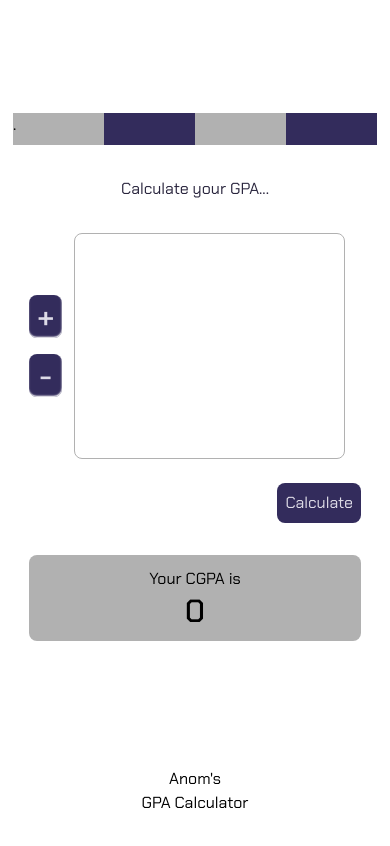
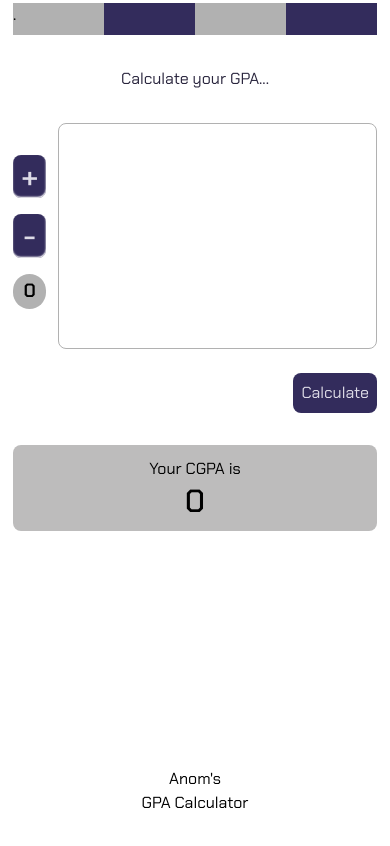
Before and after one commit to Ano-ly/AnomsCGPACalculator, a React (Vite) app: page / in a window 390 px wide. Shown: the top 846 px of the page. Built offline with nearby package versions, Linux system fonts and the light colour scheme.

Commit message:
Make UIUX changes

```diff
--- a/src/App.css
+++ b/src/App.css
@@ -39,7 +39,7 @@ button {
   flex: 7 0 0;
   display: flex;
   flex-direction: column;
-  justify-content: center;
+  justify-content: flex-start;
   gap: 2rem;
   padding-left: 1rem;
   padding-right: 1rem;
@@ -122,7 +122,6 @@ button {
   box-sizing: border-box;
   display: flex;
   flex-direction: column;
-  justify-content: center;
   gap: 1.5rem;
   padding-left: 1rem;
   padding-right: 1rem;
@@ -140,20 +139,21 @@ button {
   display: flex;
   flex: 0 1 0;
   flex-direction: column;
-  justify-content: center;
+  justify-content: flex-start;
   padding-right: 0rem;
+  padding-top: 2rem;
   gap: 1rem;
 }
 .cont__main__cmb__maj__crs {
   border: 0.02rem solid var(--div1-color);
   flex: 1 1 0;
   border-radius: 0.5rem;
-  height: 8rem;
-  overflow-y: scroll;
+  min-height: fit-content;
+  overflow-y: visible;
   padding-left: 0.5rem;
   padding-top: 1rem;
   padding-bottom: 1rem;
-  padding-right: 0.8rem;
+  padding-right: 0.3rem;
 }
 .cont__main__cmb__maj__crsdiv {
   display: flex;
@@ -181,7 +181,16 @@ button {
   background-color: var(--div1-color);
   transform: scale(1.05);
 }
+@keyframes colorblink {
+  from {background-color: var(--div1-color);}
+  to {background-color: var(--div3-color);}
+}
 .cont__main__cmb__cpt__rst {
+  animation-name: colorblink;
+  animation-duration: 0.7s;
+  animation-iteration-count: infinite;
+  animation-direction: alternate;
+  animation-timing-function: ease;
   flex-grow: 0;
   flex-shrink: 0;
   min-height: 5rem;
@@ -198,7 +207,7 @@ button {
   flex-direction: row;
   flex-shrink: 1;
   flex-basis: 1;
-  gap: 0.2rem;
+  gap: 0.5rem;
 }
 
 .cont__main__cmb__maj__crsdiv__cse__flds {
@@ -279,6 +288,15 @@ button {
 .cont__main__cmb__maj__sbar {
   padding-right: 0.5rem;
 }
+.cont__main__cmb__maj__sbar__cnt {
+  background-color: var(--div1-color);
+  padding-top: 0.2rem;
+  padding-bottom: 0.2rem;
+  font-size: 1.2rem;
+  font-weight: 600;
+  text-align: center;
+  border-radius: 5rem;
+}
 
 
 
@@ -304,6 +322,13 @@ button {
   .cont__main__itr {
     text-align: center;
   }
+  .cont__main__cmb {
+    padding-left: 0rem;
+    padding-right: 0rem;
+  }
+  .cont__main__cmb__maj {
+    padding-right: 0rem;
+  }
   .cont__main__cmb__maj__sbar {
     padding-right: 0.2rem;
   }
--- a/src/Course.jsx
+++ b/src/Course.jsx
@@ -10,8 +10,8 @@ function Course(props) {
 
     useEffect (() => {
         changeError("Please input course information");
+        props.refToAdd.current.classList.toggle("add");
         props.func2(props.num, `${code}: Please input course information.`);
-
         return () => {
             changeError("");
             props.func2(props.num, "");
--- a/src/CoursesForm.jsx
+++ b/src/CoursesForm.jsx
@@ -1,12 +1,14 @@
 import Course from './Course';
-import { useState } from 'react';
+import { useState, useRef } from 'react';
 import CalcButton from './CalcButton.jsx';
+import { useEffect } from 'react';
 
 
 
 function CoursesForm() {
     const [myCourses, changeMyCourses] = useState([]);
     const [errorStrs, changeErrorStrs] = useState([]);
+    const refToAddVar = useRef(null);
     //const [noOfCourses, changeNoOfCourses] = useState(0);
     function AddCourse() {
         const addCourse = () => {
@@ -15,7 +17,7 @@ function CoursesForm() {
             }
         };
         return (
-            <div className="cont__main__cmb__maj__sbar__btn add" onClick={addCourse}>
+            <div ref={refToAddVar} className="cont__main__cmb__maj__sbar__btn" onClick={addCourse}>
                 +
             </div>
         );
@@ -56,10 +58,13 @@ function CoursesForm() {
                 <div className="cont__main__cmb__maj__sbar">
                     <AddCourse />
                     <RemCourse />
+                    <div className="cont__main__cmb__maj__sbar__cnt">
+                        {myCourses.length}
+                    </div>
                 </div>
                 <form className="cont__main__cmb__maj__crs">
                     <div className="cont__main__cmb__maj__crsdiv">
-                        {myCourses.map((c, i) => {return <Course num={i + 1} errStrs={errorStrs} func={changeCourseInfo} func2={changeErrorStrsVar}/>})}
+                        {myCourses.map((c, i) => {return <Course num={i + 1} errStrs={errorStrs} func={changeCourseInfo} func2={changeErrorStrsVar} refToAdd={refToAddVar}/>})}
                     </div>
                 </form>
             </div>
```
